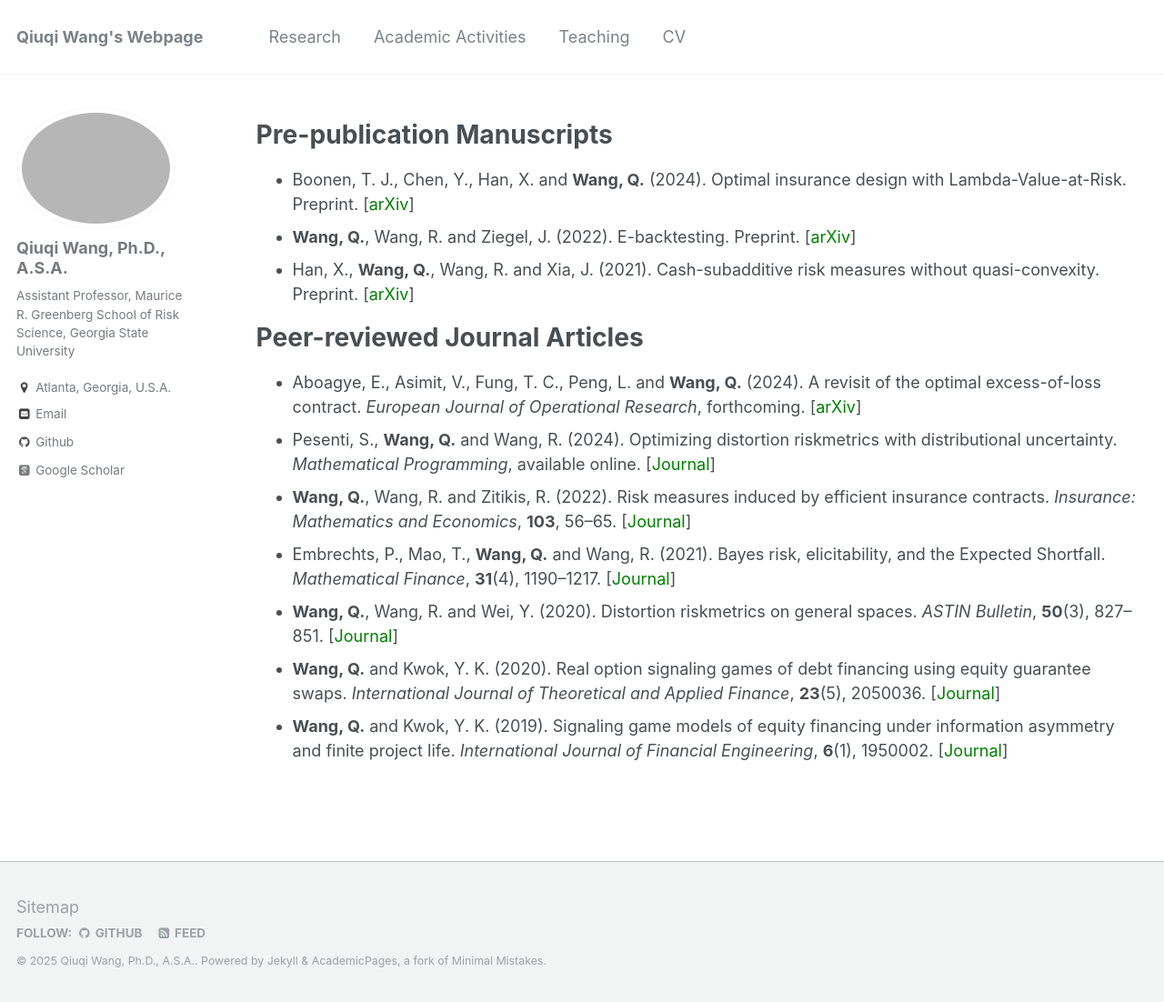
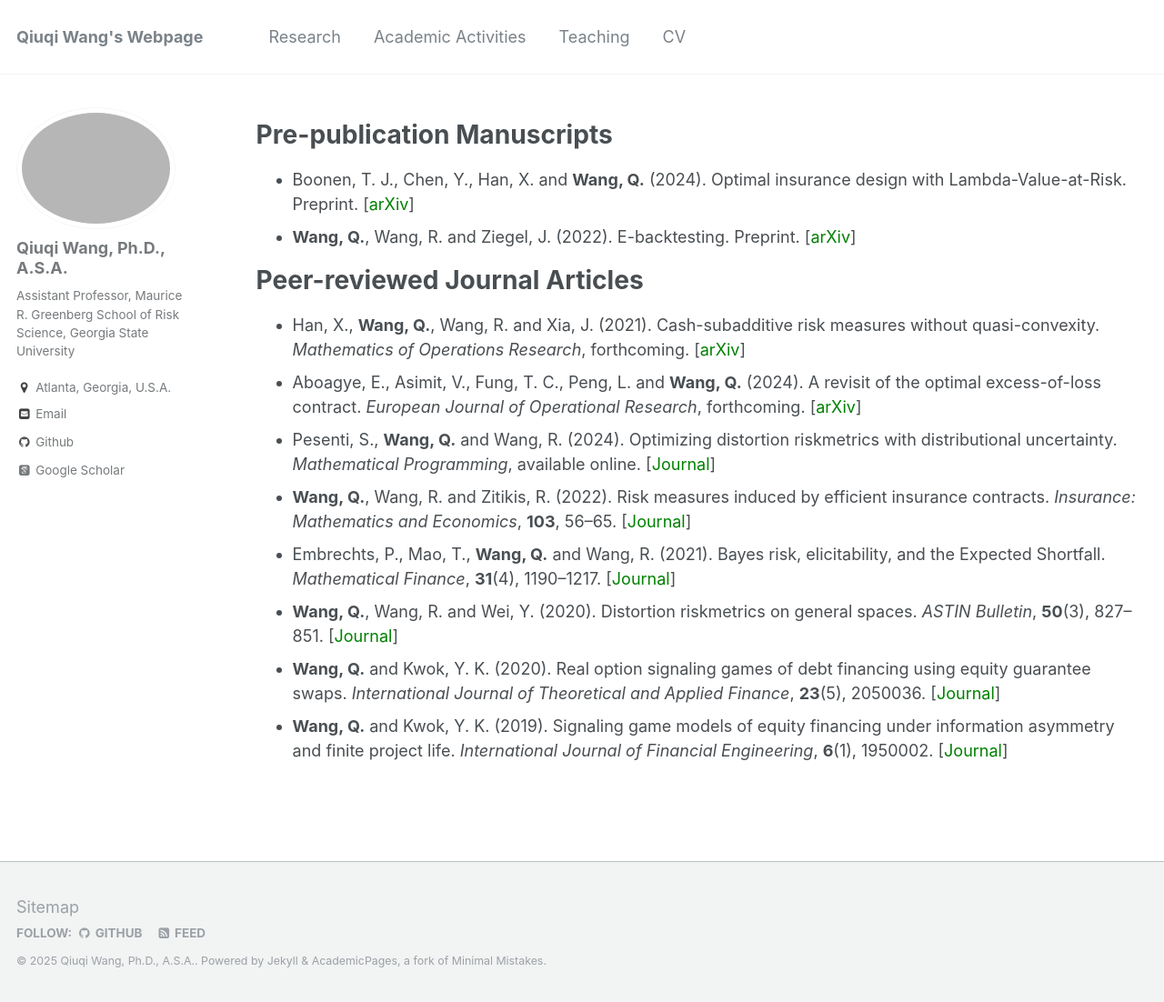
Before and after one commit to qwangan/qwangan.github.io, a Jekyll site: the page built from _pages/publications.md, in a window 1280 px wide and 1102 px high. Shown: the whole window at 91% size. Built offline with Jekyll 4.4.1, drawn with Linux system fonts in a browser that asks for light colours; some web fonts are replaced.

Commit message:
Update publications.md

```diff
--- a/_pages/publications.md
+++ b/_pages/publications.md
@@ -8,9 +8,9 @@
 # Pre-publication Manuscripts
 * Boonen, T. J., Chen, Y., Han, X. and **Wang, Q.** (2024). Optimal insurance design with Lambda-Value-at-Risk. Preprint. [[<span style="color:green">arXiv</span>]](https://arxiv.org/abs/2408.09799)
 * **Wang, Q.**, Wang, R. and Ziegel, J. (2022). E-backtesting. Preprint. [[<span style="color:green">arXiv</span>]](https://arxiv.org/abs/2209.00991)
-* Han, X., **Wang, Q.**, Wang, R. and Xia, J. (2021). Cash-subadditive risk measures without quasi-convexity. Preprint. [[<span style="color:green">arXiv</span>]](https://arxiv.org/abs/2110.12198#)
 
 # Peer-reviewed Journal Articles
+* Han, X., **Wang, Q.**, Wang, R. and Xia, J. (2021). Cash-subadditive risk measures without quasi-convexity. *Mathematics of Operations Research*, forthcoming. [[<span style="color:green">arXiv</span>]](https://arxiv.org/abs/2110.12198#)
 * Aboagye, E., Asimit, V., Fung, T. C., Peng, L. and **Wang, Q.** (2024). A revisit of the optimal excess-of-loss contract. *European Journal of Operational Research*, forthcoming. [[<span style="color:green">arXiv</span>]](https://arxiv.org/abs/2405.00188)
 * Pesenti, S., **Wang, Q.** and Wang, R. (2024). Optimizing distortion riskmetrics with distributional uncertainty. *Mathematical Programming*, available online. [[<span style="color:green">Journal</span>]](https://link.springer.com/article/10.1007/s10107-024-02128-6)
 * **Wang, Q.**, Wang, R. and Zitikis, R. (2022). Risk measures induced by efficient insurance contracts. *Insurance: Mathematics and Economics*, **103**, 56--65. [[<span style="color:green">Journal</span>]](https://doi.org/10.1016/j.insmatheco.2022.01.003)
```
